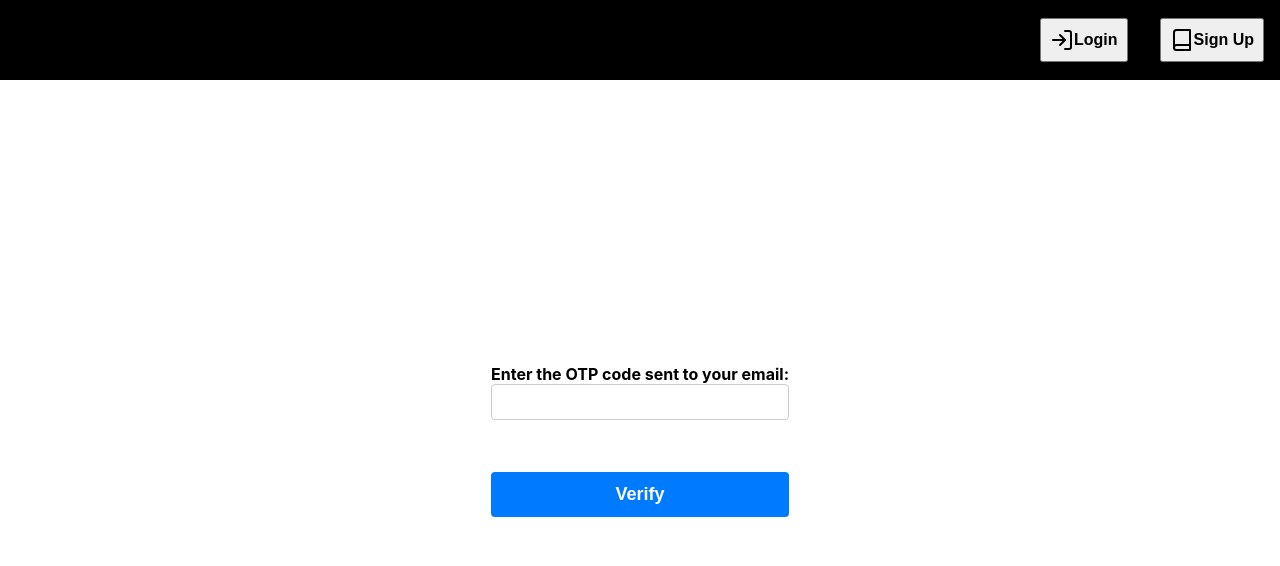
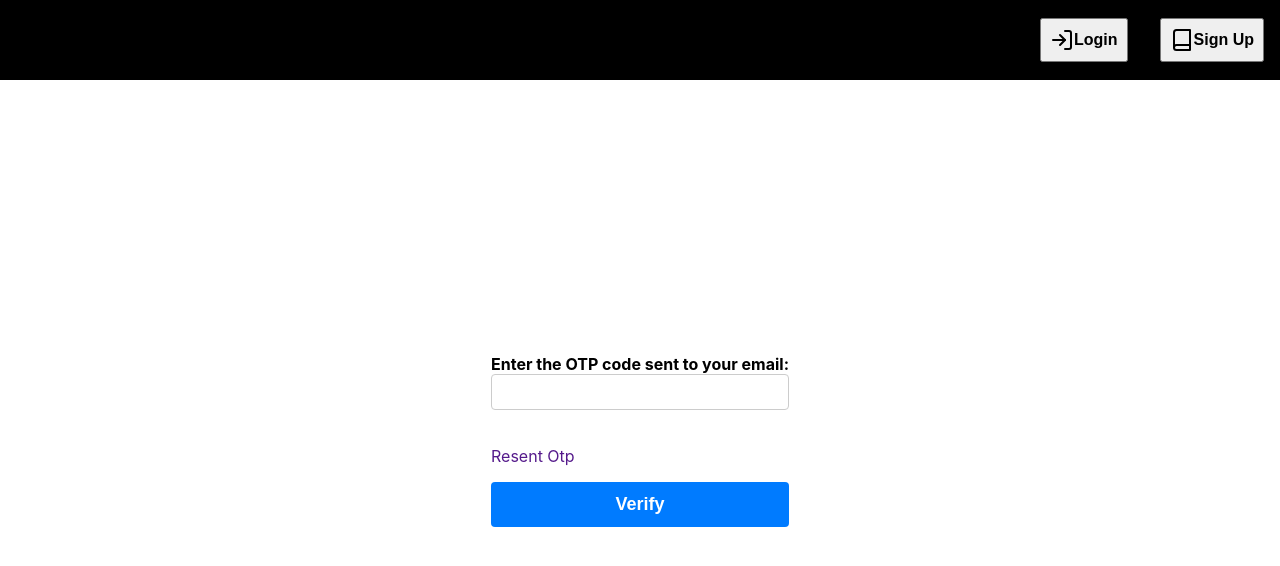
Before and after one commit to kiranmk3331/React-app, a React (Create React App) app: page /otp in a window 1280 px wide. Shown: the top 566 px of the page. Built offline with nearby package versions, Linux system fonts and the light colour scheme.

Commit message:
Add resend otp.

```diff
--- a/src/components/OTPVerificationPage.js
+++ b/src/components/OTPVerificationPage.js
@@ -1,23 +1,46 @@
 import axios from "axios";
-import { useState } from "react";
+import { useRef, useState } from "react";
 import { useNavigate } from "react-router-dom";
 
 function OTPVerificationPage({ user, setUser }) {
   const [otp, setOTP] = useState("");
   const navigate = useNavigate();
+  const pRef = useRef(null);
+  let userId = localStorage.getItem("id");
 
   const handleSubmit = (event) => {
     event.preventDefault();
-    const credentials = { otp, user_id: user.id };
+    const credentials = { otp, user_id: userId };
     const headers = {
       "Content-Type": "application/json",
       "Access-Control-Allow-Origin": "*",
     };
-    axios.post("/users/verify_otp", credentials, { headers }).then((response) => {
-      if (response.data.verified) {
-        navigate("/login");
-      }
-    });
+    axios
+      .post("/users/verify_otp", credentials, { headers })
+      .then((response) => {
+        if (response.data.verified) {
+          navigate("/login");
+        }
+      })
+      .catch((error) => {
+        pRef.current.style.color = "red";
+        pRef.current.innerText = "Otp mismatched or expired";
+      });
+  };
+
+  const handleResendOtp = (e) => {
+    e.preventDefault();
+    const credentials = { user_id: userId };
+    const headers = {
+      "Content-Type": "application/json",
+      "Access-Control-Allow-Origin": "*",
+    };
+    axios
+      .post("/users/resent_otp", credentials, { headers })
+      .then((response) => {
+        pRef.current.style.color = "blue";
+        pRef.current.innerText = "Otp has been send";
+      });
   };
 
   return (
@@ -31,7 +54,11 @@ function OTPVerificationPage({ user, setUser }) {
             onChange={(event) => setOTP(event.target.value)}
           />
         </label>
+        <p ref={pRef}></p>
         <br />
+        <a href="" onClick={handleResendOtp}>
+          Resent Otp
+        </a>
         <button type="submit">Verify</button>
       </form>
     </div>
--- a/src/components/SignUp.js
+++ b/src/components/SignUp.js
@@ -2,7 +2,7 @@ import axios from "axios";
 import React, { useState } from "react";
 import { useNavigate } from "react-router-dom";
 
-export const SignUp = ({ setUser, user }) => {
+export const SignUp = () => {
   const [name, setName] = useState("");
   const [email, setEmail] = useState("");
   const [password, setPassword] = useState("");
@@ -10,14 +10,13 @@ export const SignUp = ({ setUser, user }) => {
 
   const handleSubmit = async (event) => {
     event.preventDefault();
-
     const credentials = { user_name: name, email, password };
     const headers = {
       "Content-Type": "application/json",
       "Access-Control-Allow-Origin": "*",
     };
     await axios.post("/users", credentials, { headers }).then((response) => {
-      setUser(response.data.user)
+      localStorage.setItem("id", response.data.user.id);
       navigate("/otp");
     });
   };
--- a/src/components/routes/AppRoutes.js
+++ b/src/components/routes/AppRoutes.js
@@ -9,7 +9,6 @@ import OTPVerificationPage from "../OTPVerificationPage";
 
 export const AppRoutes = () => {
   const { isAuthenticated } = useContext(MyContext);
-  const [user, setUser] = useState({});
 
   return (
     <Router>
@@ -24,14 +23,8 @@ export const AppRoutes = () => {
           }
         />
         <Route path="/login" element={<LoginPage />} />
-        <Route
-          path="/signup"
-          element={<SignUp setUser={setUser} user={user} />}
-        />
-        <Route
-          path="/otp"
-          element={<OTPVerificationPage setUser={setUser} user={user} />}
-        />
+        <Route path="/signup" element={<SignUp />} />
+        <Route path="/otp" element={<OTPVerificationPage />} />
       </Routes>
     </Router>
   );
```
